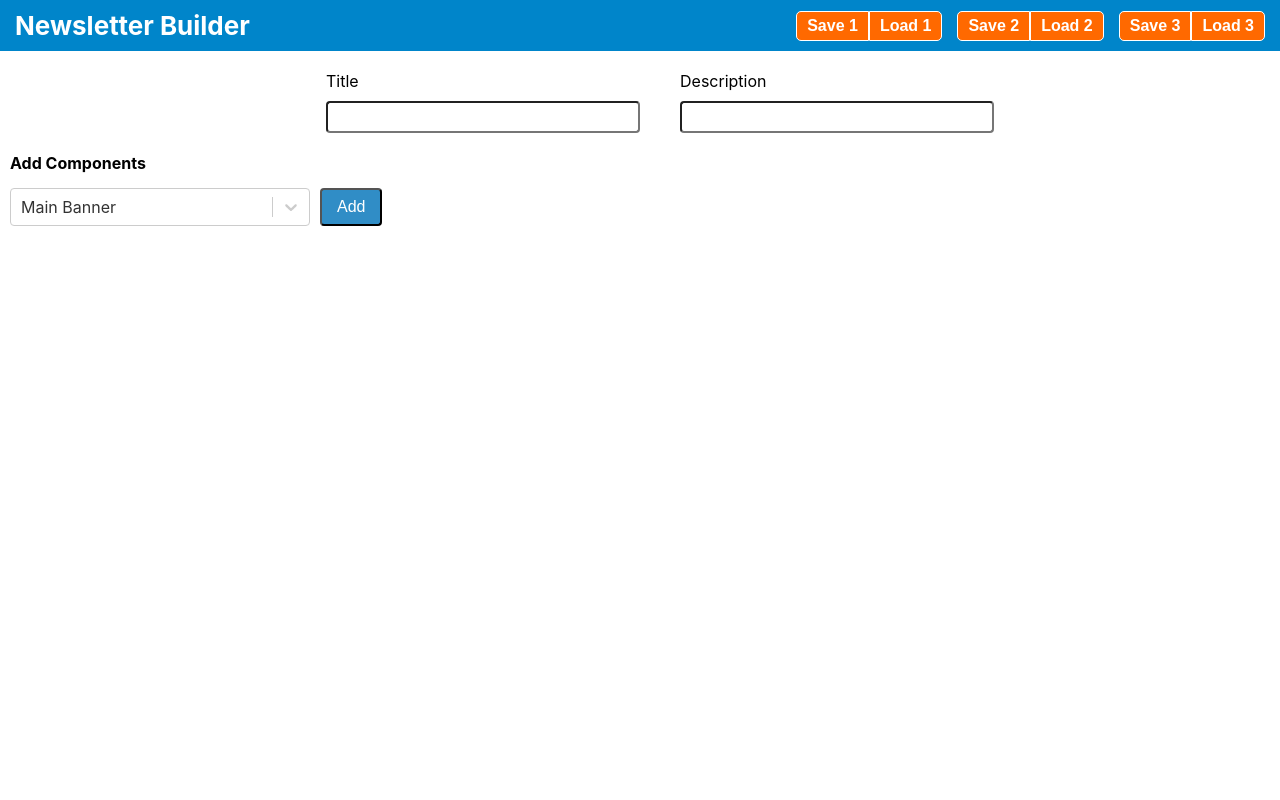
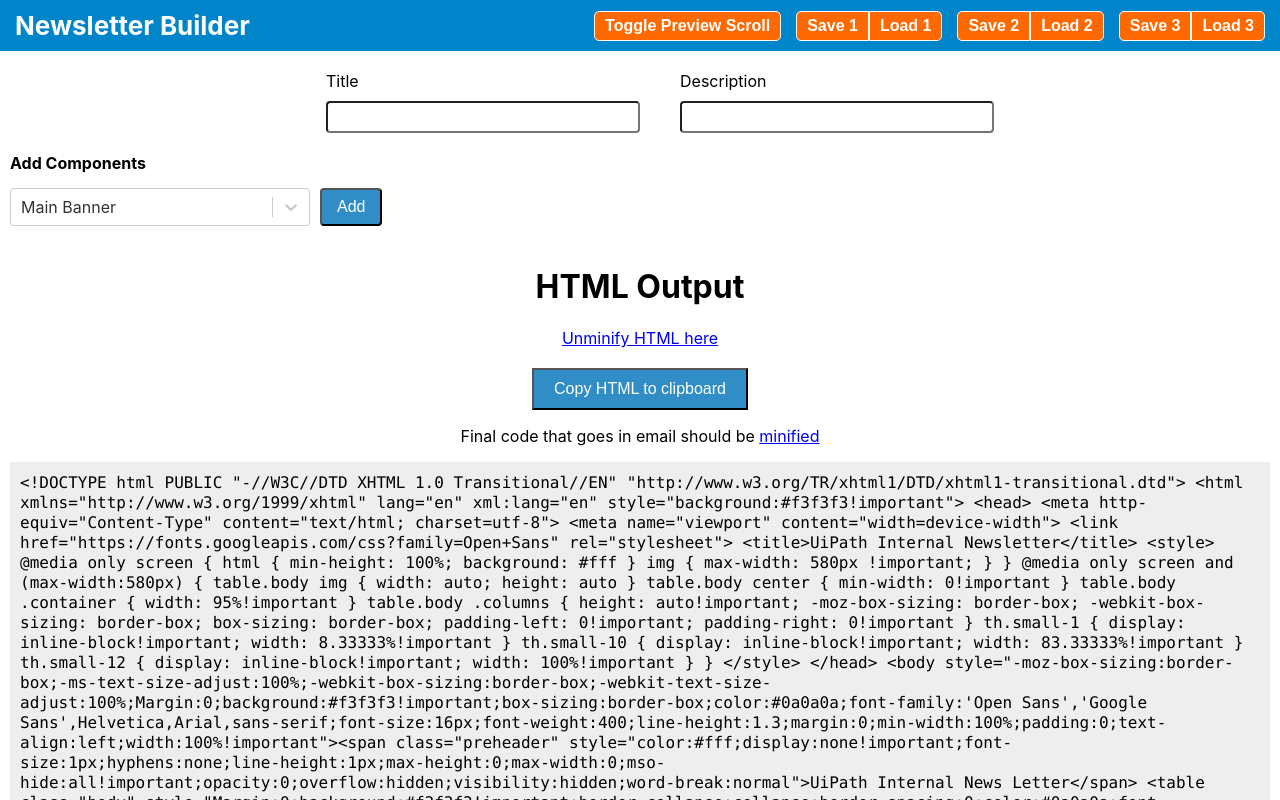
Before and after one commit to kurtpetrek/newsletter-builder, a React (Create React App) app: page / in a window 1280 px wide. Shown: the top 800 px of the page. Built offline with nearby package versions, Linux system fonts and the light colour scheme.

Commit message:
Adds preview scroll lock button

```diff
--- a/src/components/MainLayout/MainLayout.js
+++ b/src/components/MainLayout/MainLayout.js
@@ -26,7 +26,8 @@ class MainLayout extends Component {
     this.state = {
       component_blocks: [],
       title: "",
-      description: ""
+      description: "",
+      lock_render_view_scroll: false,
     };
   }
 
@@ -122,12 +123,21 @@ class MainLayout extends Component {
     });
   };
 
+  toggle_render_view_lock = () => {
+    this.setState(prevState => {
+      const state = {...prevState};
+      state.lock_render_view_scroll = !state.lock_render_view_scroll;
+      return state;
+    });
+  };
+
   render() {
     return (
       <div className="MainLayout">
         <SaveBar
           currentState={this.state}
           set_state_from_load={this.set_state_from_load}
+          toggle_render_view_lock={this.toggle_render_view_lock}
         />
 
         <TitleDescription
@@ -149,6 +159,7 @@ class MainLayout extends Component {
             <RenderPreview
               component_blocks={this.state.component_blocks}
               is_final={false}
+              lock_preview_scroll={this.state.lock_render_view_scroll}
             />
           </div>
         </div>
--- a/src/components/RenderPreview/RenderPreview.js
+++ b/src/components/RenderPreview/RenderPreview.js
@@ -10,7 +10,7 @@ class RenderPreview extends Component {
 
   render() {
     return (
-      <div className="RenderPreview">
+      <div className={this.props.lock_preview_scroll ? 'RenderPreview' : ''}>
         <div
           dangerouslySetInnerHTML={{__html: this.render_HTML_pereview()}}
         />
--- a/src/components/SaveBar/SaveBar.js
+++ b/src/components/SaveBar/SaveBar.js
@@ -63,6 +63,12 @@ class SaveBar extends Component {
       <div className="SaveBar">
         <h1 className="SaveBar-header">Newsletter Builder</h1>
         <div className="SaveBar-button-container">
+          <button
+            onClick={this.props.toggle_render_view_lock}
+            style={{borderRadius: '5px'}}
+          >
+            Toggle Preview Scroll
+          </button>
           <div>
             <button
               onClick={this.handleSaveClick}
```
